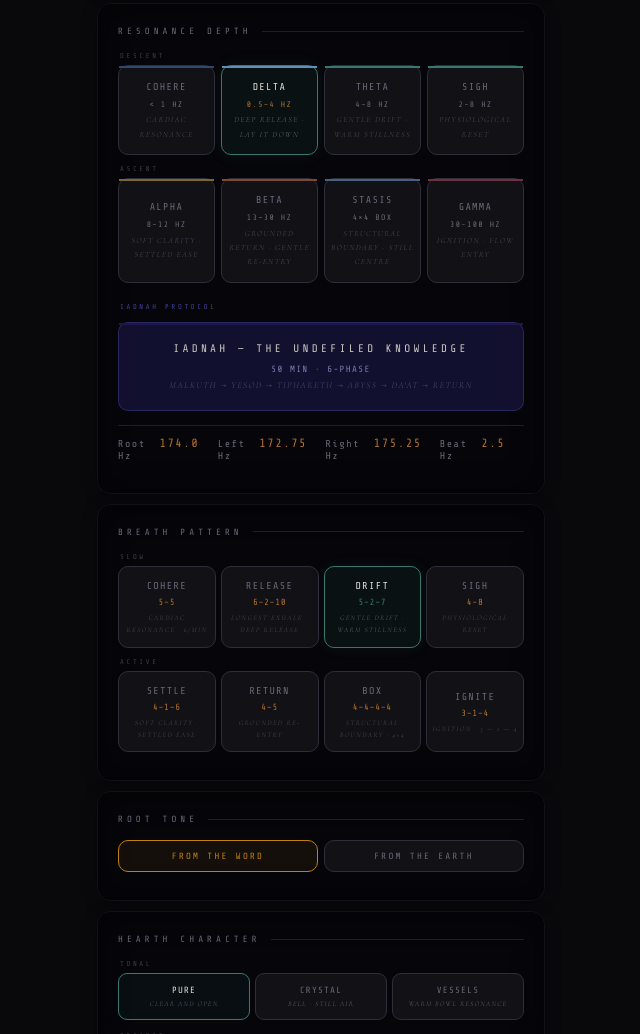
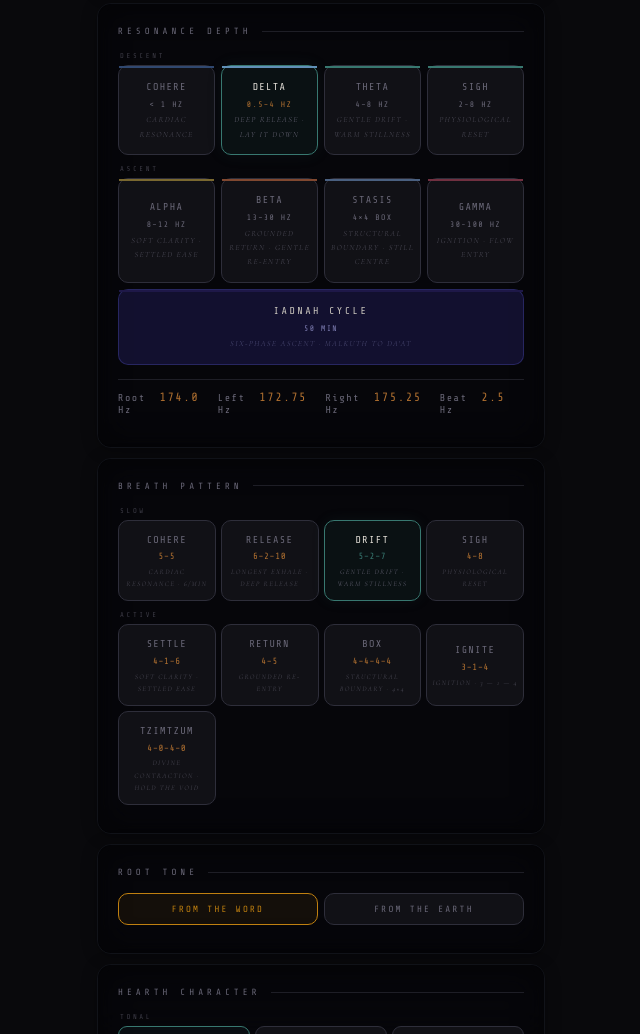
Before and after one commit to drtumorface-sys/Midas, a plain HTML site: page index.html in a window 1280 px wide. Shown: the part 1084-2118 px from the top of the page, without its empty margins (319-959 px from the left). Drawn offline with nearby package versions, Linux system fonts and the light colour scheme.

Commit message:
Add files via upload

```diff
--- a/index.html
+++ b/index.html
@@ -671,18 +671,12 @@ section { margin-bottom: 48px; }
 .therapy-btn[data-color="iadnah"]::before        { background: #1e1848; }
 .therapy-btn.active[data-color="iadnah"]::before { background: #5050c0; }
 
-/* ── IADNAH FEATURED BUTTON ── */
-.iadnah-group { margin-top: 10px; }
-.iadnah-group-label {
-  font-family: var(--font-m); font-size: 7px; letter-spacing: .38em;
-  text-transform: uppercase; color: #5050c0; padding-left: 2px; opacity: .8;
-  margin-bottom: 6px;
-}
-.iadnah-btn-wrap { display: grid; grid-template-columns: 1fr; }
-.therapy-btn.iadnah-featured {
+/* ── IADNAH CYCLE BUTTON — sits inside Ascent .therapy-grid, spans full row ── */
+/* Iadnah Cycle sits in the Ascent grid as a full-width button */
+.therapy-grid .therapy-btn.iadnah-featured {
+  grid-column: 1 / -1;   /* span all columns */
   border-color: rgba(80, 80, 192, 0.35);
   background: rgba(28, 24, 72, 0.6);
-  padding: 16px 12px;
 }
 .therapy-btn.iadnah-featured:hover {
   border-color: rgba(80, 80, 192, 0.8);
@@ -693,9 +687,9 @@ section { margin-bottom: 48px; }
   background: rgba(40, 32, 96, 0.85);
   box-shadow: 0 0 24px rgba(80, 80, 192, 0.2);
 }
-.therapy-btn.iadnah-featured .t-name { font-size: 11px; letter-spacing: .3em; color: var(--chalk); }
-.therapy-btn.iadnah-featured .t-band { color: rgba(160,160,220,0.75); font-size: 9px; }
-.therapy-btn.iadnah-featured .t-desc { color: rgba(160,160,220,0.6); font-size: 9px; }
+.therapy-btn.iadnah-featured .t-name { color: var(--chalk); letter-spacing: .25em; }
+.therapy-btn.iadnah-featured .t-band { color: rgba(160,160,220,0.75); }
+.therapy-btn.iadnah-featured .t-desc { color: rgba(160,160,220,0.6); }
 .therapy-btn.iadnah-featured.active .t-name { color: #9090e0; }
 
 /* ── IADNAH PHASE DISPLAY ── */
@@ -1597,24 +1591,23 @@ const THERAPY_MODES = [
     boxBreath: false,
     group: 'ascent',
   },
-  // ── IADNAH — the 50-minute progressive Sephirothic ascent protocol ──
-  // Not a static frequency selection. A pre-scheduled journey.
-  // Locks carrier to 134.8 Hz (IADNAH gematric frequency).
-  // Progresses through six phases: Malkuth → Yesod → Tiphareth →
-  // Abyss (Comma) → Da'at/Gamma → Return. All transitions are
-  // sample-accurate pre-scheduled Web Audio API ramps — no JS
-  // intervention during the session, zero click risk.
+  // ── IADNAH CYCLE — 50-minute progressive Sephirothic ascent ──
+  // Sits in the Ascent group as a standard selection — the practitioner
+  // chooses it the same way they choose Gamma or Alpha. Once started,
+  // the sequence runs autonomously: all six phase transitions are
+  // pre-scheduled on the Web Audio API clock at session start.
+  // No manual intervention is needed or possible during the session.
   {
     key:      'iadnah',
-    name:     'Iadnah',
-    df:       18,    // Phase 1 starting beat (overridden by schedule)
-    band:     '50 min · 6-phase',
-    desc:     'Malkuth → Yesod → Tiphareth → Abyss → Da\'at → Return',
+    name:     'Iadnah Cycle',
+    df:       18,           // Phase 1 starting beat (schedule takes over)
+    band:     '50 min',
+    desc:     'Six-phase ascent · Malkuth to Da\'at',
     color:    'iadnah',
-    breath:   [5, 0, 5],   // Phase 1: Cohere
-    note:     'The undefiled knowledge of God. The sequence begins at Malkuth and terminates at Da\'at. Remain still. The mathematics will carry you.',
+    breath:   [5, 0, 5],   // Phase 1: Cohere (overridden per phase automatically)
+    note:     'A 50-minute automatic sequence. Six phases run in order without interruption. Begin when you can remain still for the full duration.',
     boxBreath: false,
-    group:    'iadnah',
+    group:    'ascent',    // Appears in the Ascent group as a normal button
   },
 ];
 
@@ -1628,10 +1621,16 @@ const BREATH_PATTERNS = [
   { key:'drift',   name:'Drift',   breath:[5,2,7],  boxBreath:false, desc:'Gentle drift · Warm stillness', group:'slow'  },
   { key:'sigh',    name:'Sigh',    breath:[4,0,8],  boxBreath:false, desc:'Physiological reset',            group:'slow'  },
   // ACTIVE — shorter cycles, settling / returning / igniting
-  { key:'settle',  name:'Settle',  breath:[4,1,6],  boxBreath:false, desc:'Soft clarity · Settled ease',   group:'active'},
-  { key:'return',  name:'Return',  breath:[4,0,5],  boxBreath:false, desc:'Grounded re-entry',              group:'active'},
-  { key:'box',     name:'Box',     breath:[4,4,4],  boxBreath:true,  desc:'Structural boundary · 4×4',     group:'active'},
-  { key:'ignite',  name:'Ignite',  breath:[3,1,4],  boxBreath:false, desc:'Ignition · 3 — 1 — 4',         group:'active'},
+  { key:'settle',   name:'Settle',   breath:[4,1,6], boxBreath:false, desc:'Soft clarity · Settled ease',    group:'active'},
+  { key:'return',   name:'Return',   breath:[4,0,5], boxBreath:false, desc:'Grounded re-entry',               group:'active'},
+  { key:'box',      name:'Box',      breath:[4,4,4], boxBreath:true,  desc:'Structural boundary · 4×4',      group:'active'},
+  { key:'ignite',   name:'Ignite',   breath:[3,1,4], boxBreath:false, desc:'Ignition · 3 — 1 — 4',          group:'active'},
+  // Tzimtzum — divine contraction (Lurianic Kabbalah)
+  // The deliberate inward withdrawal that creates space for the other.
+  // Inhale (4): receive fully. Exhale (4): consciously contract inward.
+  // Hold-empty (4): the Chalal — the void you created. Wait in it.
+  // Assigned to Phase 4 (The Abyss) of the Iadnah sequence.
+  { key:'tzimtzum', name:'Tzimtzum', breath:[4,0,4], boxBreath:true,  desc:'Divine contraction · Hold the void', group:'active'},
 ];
 
 // ── LITHIC CARRIER PRESETS ──
@@ -2219,7 +2218,7 @@ const IADNAH_PHASES = [
   { startMin: 0,  endMin: 5,  name: 'MALKUTH',   desc: 'The Tabaan stands firm. Ground the terrestrial container.',      breathKey: 'cohere',  sigilMode: 'simple'  },
   { startMin: 5,  endMin: 12, name: 'YESOD',     desc: 'The Foundation becomes receptive. Alpha opens the mirror.',      breathKey: 'drift',   sigilMode: 'natural' },
   { startMin: 12, endMin: 22, name: 'TIPHARETH', desc: 'The Imago Christi stabilized. The Schumann lock is engaged.',    breathKey: 'sigh',    sigilMode: 'chaos'   },
-  { startMin: 22, endMin: 27, name: 'THE ABYSS', desc: 'The Comma is heard at the threshold. The crossing begins.',     breathKey: 'box',     sigilMode: 'ogham'   },
+  { startMin: 22, endMin: 27, name: 'THE ABYSS', desc: 'The Comma is heard at the threshold. Contract inward. Hold the void.',  breathKey: 'tzimtzum', sigilMode: 'chaos'   },
   { startMin: 27, endMin: 45, name: 'IADNAH',    desc: 'Da\'at open. The undefiled knowledge is received.',             breathKey: 'settle',  sigilMode: 'natural' },
   { startMin: 45, endMin: 50, name: 'RETURN',    desc: 'The downloaded knowledge integrates. Re-entry begins.',         breathKey: 'return',  sigilMode: 'simple'  },
 ];
@@ -3247,39 +3246,41 @@ document.getElementById('intent-input').addEventListener('keydown',e=>{
 // ── Sigil mode ──
 // Switching the visual mode also morphs the carrier frequency via
 // SIGIL_MODE_FREQ multipliers, retuning the audio resonance field.
+//
+// CRITICAL: During an active Iadnah session, sigil mode switches are
+// purely visual — the Iadnah sequence pre-schedules all audio ramps at
+// session start using the Web Audio API clock. Calling stopAudio()/
+// startAudio() mid-session would destroy those scheduled ramps and
+// produce an audible click + loss of sequence state. We therefore
+// skip the audio restart entirely when Iadnah is running.
 function setSigilMode(mode) {
   S.sigilMode = mode;
   S.sigilModeFreqMult = SIGIL_MODE_FREQ[mode] || 1.0;
   ['natural','chaos','ogham','simple'].forEach(m => {
-    document.getElementById(`smode-${m}`).classList.toggle('active', m === mode);
+    const el = document.getElementById(`smode-${m}`);
+    if (el) el.classList.toggle('active', m === mode);
   });
   updateFreqReadout();
-  if (S.running && S.audioOn) { stopAudio(); startAudio(); }
-}
-
-// ── Therapy mode — Miller's Law grouping (7±2, two chunks of 4 + Iadnah) ──
+  // Skip audio restart when Iadnah sequence is running — it owns its own schedule
+  const iadnahActive = S.therapy && S.therapy.key === 'iadnah' && _iadnahStartCtxTime !== null;
+  if (S.running && S.audioOn && !iadnahActive) { stopAudio(); startAudio(); }
+}
+
+// ── Therapy mode — two groups: Descent (4) and Ascent (5 including Iadnah Cycle) ──
 // First call builds DOM; subsequent calls only toggle .active — no reflow.
 let _therapyGridBuilt = false;
 function renderTherapyGrid() {
   const container = document.getElementById('therapy-grid');
   if (!_therapyGridBuilt) {
     const mkBtn = m => `
-      <button class="therapy-btn" data-key="${m.key}"
+      <button class="therapy-btn${m.key === 'iadnah' ? ' iadnah-featured' : ''}" data-key="${m.key}"
               data-color="${m.color}" onclick="setTherapy('${m.key}')">
         <span class="t-name">${m.name.toUpperCase()}</span>
         <span class="t-band">${m.band}</span>
         <span class="t-desc">${m.desc}</span>
       </button>`;
-    const mkIadnahBtn = m => `
-      <button class="therapy-btn iadnah-featured" data-key="${m.key}"
-              data-color="${m.color}" onclick="setTherapy('${m.key}')">
-        <span class="t-name">${m.name.toUpperCase()} — THE UNDEFILED KNOWLEDGE</span>
-        <span class="t-band">${m.band}</span>
-        <span class="t-desc">${m.desc}</span>
-      </button>`;
     const descent = THERAPY_MODES.filter(m => m.group === 'descent');
     const ascent  = THERAPY_MODES.filter(m => m.group === 'ascent');
-    const iadnah  = THERAPY_MODES.filter(m => m.group === 'iadnah');
     container.innerHTML = `
       <div class="therapy-group">
         <span class="therapy-group-label">Descent</span>
@@ -3288,10 +3289,6 @@ function renderTherapyGrid() {
       <div class="therapy-group">
         <span class="therapy-group-label">Ascent</span>
         <div class="therapy-grid">${ascent.map(mkBtn).join('')}</div>
-      </div>
-      <div class="therapy-group iadnah-group">
-        <span class="therapy-group-label iadnah-group-label">Iadnah Protocol</span>
-        <div class="iadnah-btn-wrap">${iadnah.map(mkIadnahBtn).join('')}</div>
       </div>`;
     _therapyGridBuilt = true;
   }
@@ -3313,12 +3310,22 @@ function setTherapy(key) {
   }
   if (S.running) { stopBreath(); startBreath(); }
 
-  const noteText = S.therapy.key === 'iadnah'
-    ? 'The Iadnah Protocol begins at Malkuth and terminates at Da\'at — the undefiled knowledge of God. 50 minutes. Remain still.'
-    : S.therapy.note;
+  const IADNAH_DESCRIPTION =
+    'Six phases run automatically once started — no adjustment needed. ' +
+    'Phase 1 (0–5 min): Malkuth — 18 Hz Beta, grounding the body. ' +
+    'Phase 2 (5–12 min): Yesod — 10 Hz Alpha, the subconscious opens. ' +
+    'Phase 3 (12–22 min): Tiphareth — 7.83 Hz Schumann resonance, the solar centre locks to the Earth\'s own field. ' +
+    'Phase 4 (22–27 min): The Abyss — 23.46 Hz Comma, the threshold between worlds. ' +
+    'Phase 5 (27–45 min): Da\'at — 40 Hz Gamma, the undefiled knowledge. 18 minutes at the summit. ' +
+    'Phase 6 (45–50 min): Return — grounded re-entry. Total: 50 minutes.';
+
+  const noteText = S.therapy.key === 'iadnah' ? IADNAH_DESCRIPTION : S.therapy.note;
+  const subText  = S.therapy.key === 'iadnah'
+    ? 'Carrier: 134.8 Hz · Automatic sequence · Do not interrupt'
+    : `${S.therapy.name} · ${S.therapy.band} · ${S.therapy.desc}`;
   setText(
     noteText,
-    `${S.therapy.name} · ${S.therapy.band} · ${S.therapy.desc}`
+    subText
   );
 }
 
```
